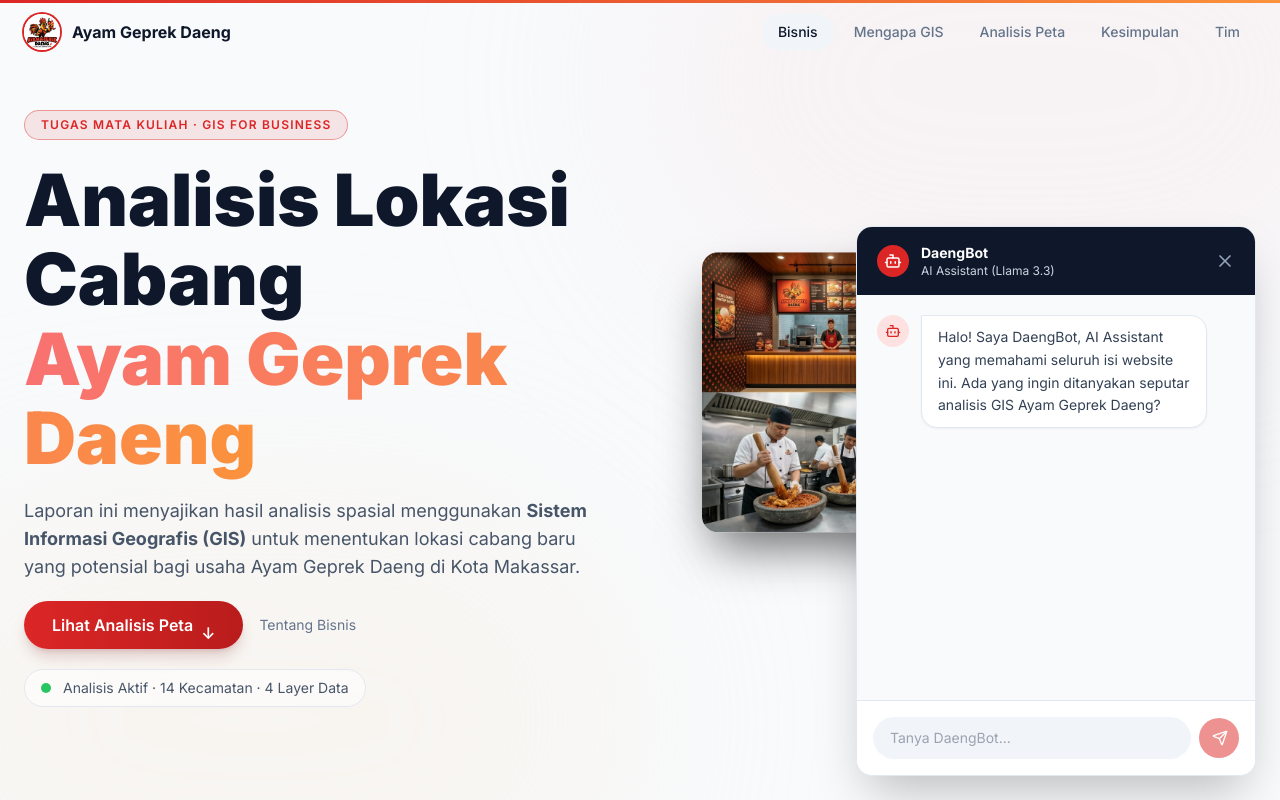
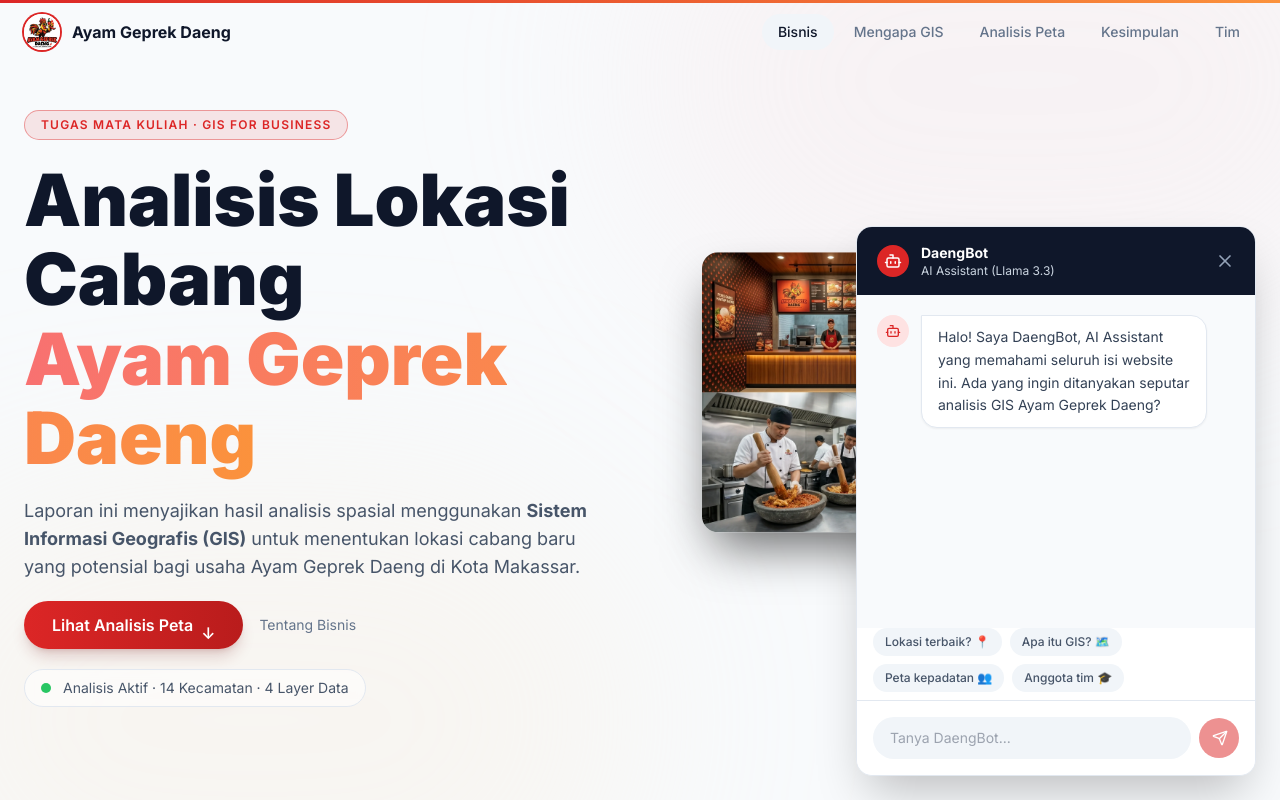
Before and after one commit to Hengki-Setiawan/Website-Gis-Ayam-Geprek-Daeng, a React (Vite) app: page / in a window 1280 px wide. Both pictures are taken after a click on the button 1228 px from the left and 748 px from the top of the page. Shown: the top 800 px of the page. Built offline with nearby package versions, Linux system fonts and the light colour scheme.

Commit message:
feat: add quick reply chips for DaengBot

```diff
--- a/src/components/AIAssistant.jsx
+++ b/src/components/AIAssistant.jsx
@@ -51,10 +51,11 @@
     }
   }, [messages, isOpen])
 
-  const handleSend = async () => {
-    if (!input.trim()) return
+  const handleSend = async (textOverride = null) => {
+    const messageText = textOverride || input
+    if (!messageText.trim()) return
 
-    const userMsg = { role: 'user', content: input }
+    const userMsg = { role: 'user', content: messageText }
     setMessages(prev => [...prev, userMsg])
     setInput('')
     setIsLoading(true)
@@ -179,10 +180,31 @@
               <div ref={messagesEndRef} />
             </div>
 
+            {/* Quick Replies */}
+            {messages.length === 1 && !isLoading && (
+              <div className="px-4 pb-2 bg-white flex flex-wrap gap-2">
+                {[
+                  "Lokasi terbaik? 📍",
+                  "Apa itu GIS? 🗺️",
+                  "Peta kepadatan 👥",
+                  "Anggota tim 🎓"
+                ].map((reply, i) => (
+                  <button
+                    key={i}
+                    onClick={() => handleSend(reply)}
+                    disabled={isLoading}
+                    className="px-3 py-1.5 bg-slate-100 hover:bg-slate-200 text-slate-600 text-xs font-medium rounded-full transition-colors disabled:opacity-50"
+                  >
+                    {reply}
+                  </button>
+                ))}
+              </div>
+            )}
+
             {/* Input Area */}
             <div className="p-4 bg-white border-t border-slate-200">
               <form
-                onSubmit={(e) => { e.preventDefault(); handleSend(); }}
+                onSubmit={(e) => { e.preventDefault(); handleSend(null); }}
                 className="flex items-center gap-2"
               >
                 <input
```
